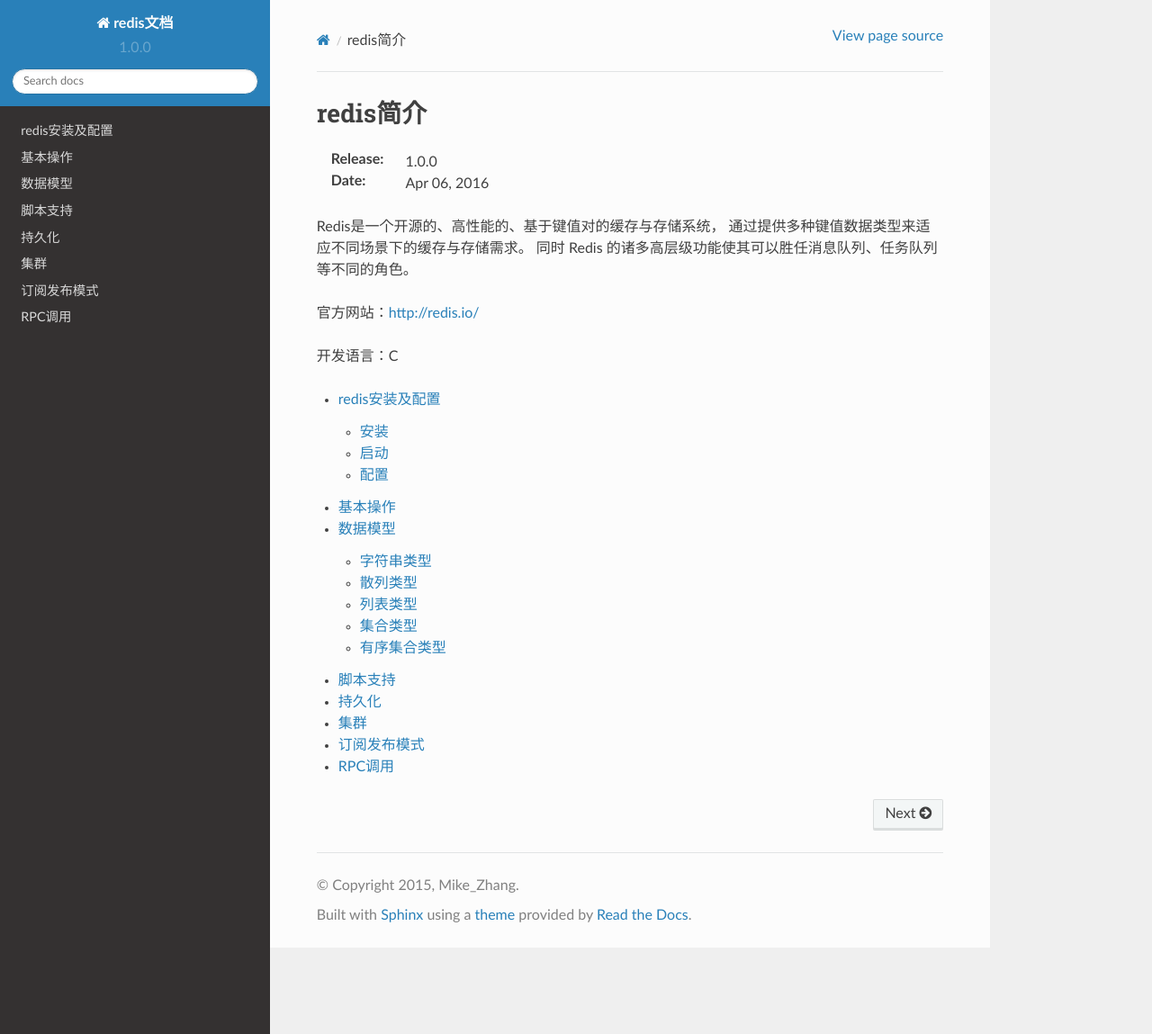
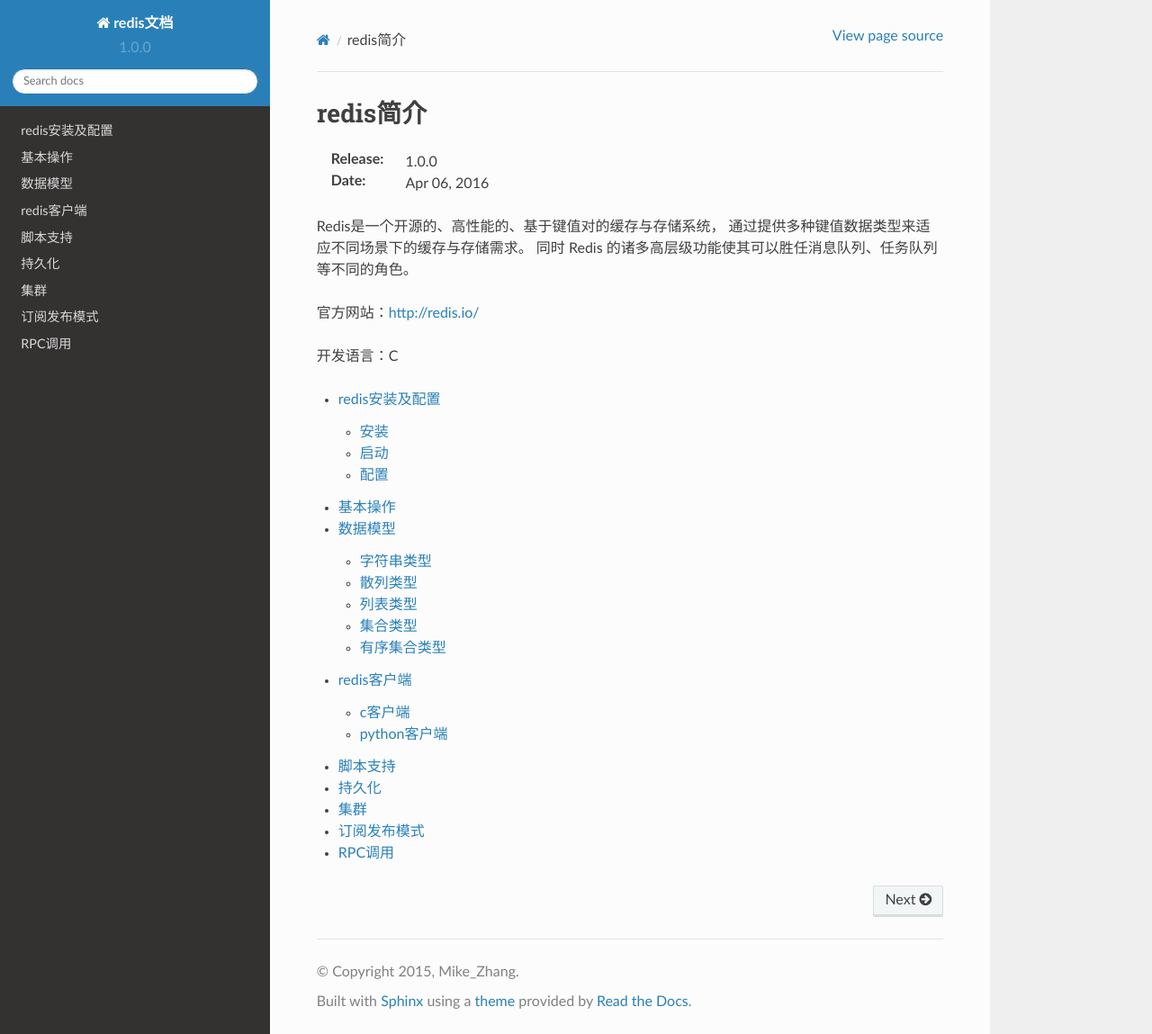
Before and after one commit to mike-zhang/redisDoc, a Sphinx documentation site: the page built from contents/source/index.rst, in a window 1280 px wide and 1149 px high. Shown: the whole window at 90% size. Built offline with Sphinx 7.4.7 and the Read the Docs theme 2.0.0, drawn with Linux system fonts in a browser that asks for light colours.

Commit message:
添加redis客户端相关文档

```diff
--- /dev/null
+++ b/contents/source/client_c.rst
@@ -0,0 +1,4 @@
+c客户端
+-----------
+Redis官方推荐的C客户端是hiredis，
+github地址：https://github.com/redis/hiredis
--- /dev/null
+++ b/contents/source/clients.rst
@@ -0,0 +1,9 @@
+redis客户端
+===============
+
+
+.. toctree::
+   :maxdepth: 2
+
+   client_c.rst
+   client_python.rst
--- a/contents/source/index.rst
+++ b/contents/source/index.rst
@@ -23,6 +23,7 @@
    install.rst
    basic_operation.rst
    datatypes.rst
+   clients.rst
    script_support.rst
    persistent.rst
    redis_cluster.rst
```
Also changed, not shown: contents/source/client_python.rst (added, +12 -0 lines).
